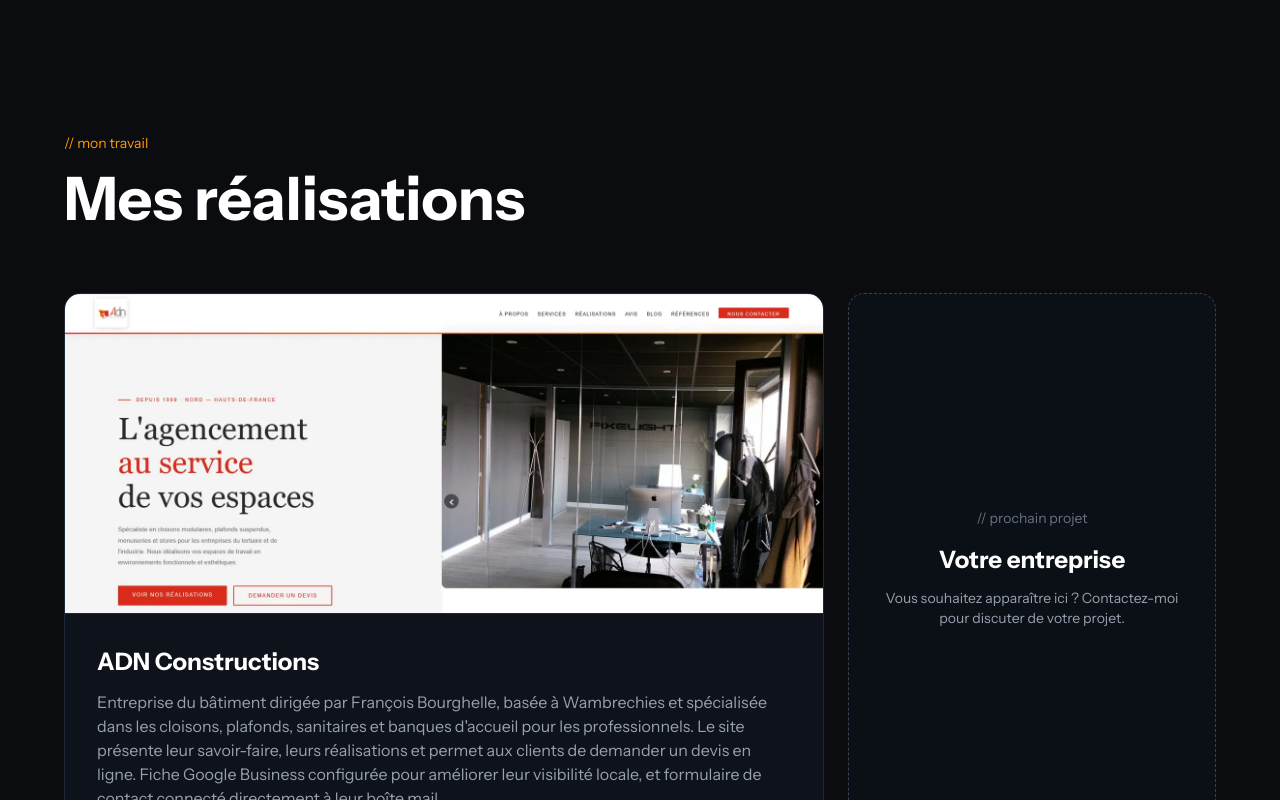
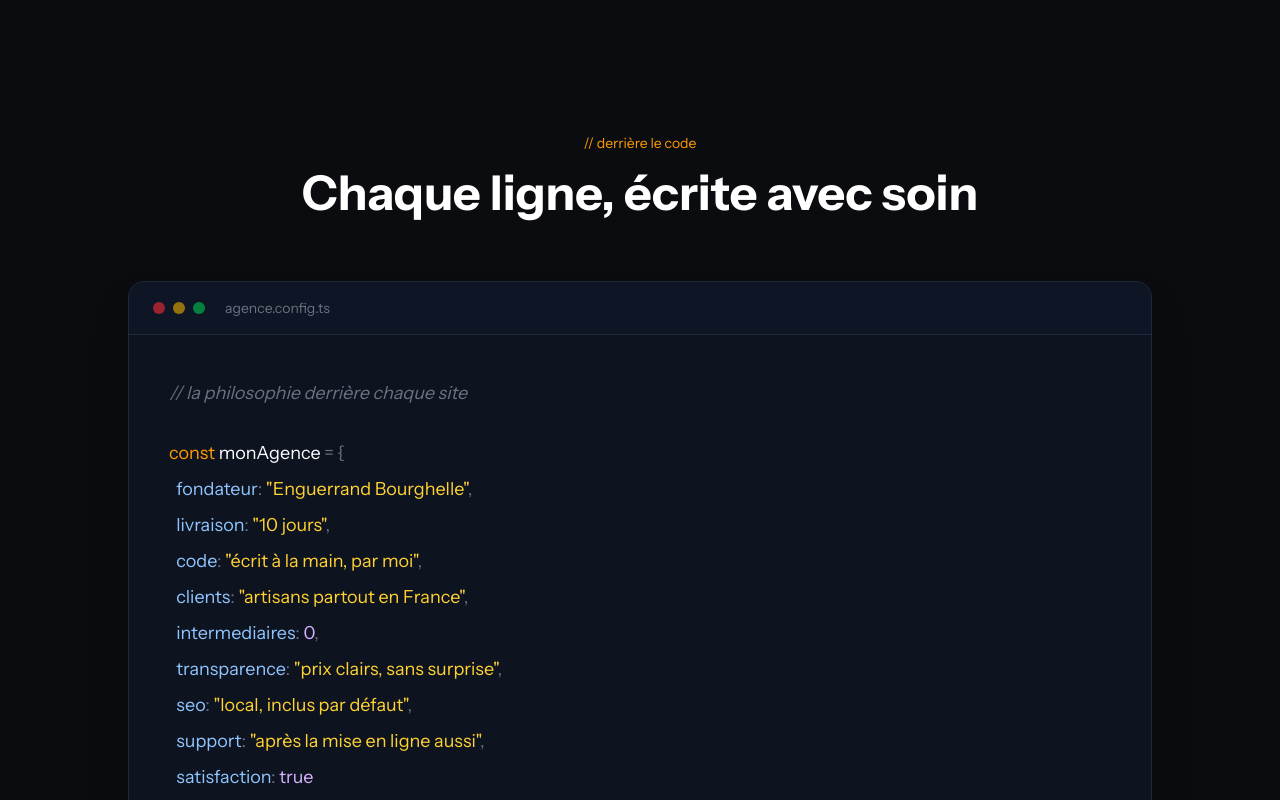
Before and after one commit to enguerrandbourghelle/agence-demo, a Next.js app: page / in a window 1280 px wide. Shown: the part 3180-3980 px from the top of the page. Built offline with nearby package versions, Linux system fonts and the light colour scheme.

Commit message:
feat: section signature code interactif ajoutee et agrandie

```diff
--- a/app/page.tsx
+++ b/app/page.tsx
@@ -6,6 +6,7 @@ import PromoOffre from "../components/PromoOffre";
 import Stats from "../components/Stats";
 import Services from "../components/Services";
 import APropos from "../components/APropos";
+import CodeSignature from "../components/CodeSignature";
 import Portfolio from "../components/Portfolio";
 import Tarifs from "../components/Tarifs";
 import Temoignages from "../components/Temoignages";
@@ -95,6 +96,7 @@ export default function Home() {
           <Stats />
           <Services />
           <APropos />
+          <CodeSignature />
           <Portfolio />
           <Tarifs />
           <Temoignages />
--- /dev/null
+++ b/components/CodeSignature.tsx
@@ -0,0 +1,93 @@
+"use client";
+import { useEffect, useRef, useState } from "react";
+import AnimatedSection from "./AnimatedSection";
+
+type Token = { t: string; c: string };
+const line = (tokens: Token[]) => tokens;
+
+const codeLines: Token[][] = [
+  line([{ t: "// la philosophie derrière chaque site", c: "text-gray-500 italic" }]),
+  line([{ t: "" , c: "" }]),
+  line([{ t: "const", c: "text-amber-500" }, { t: " monAgence", c: "text-white" }, { t: " = {", c: "text-gray-500" }]),
+  line([{ t: "  fondateur", c: "text-blue-300" }, { t: ": ", c: "text-gray-500" }, { t: "\"Enguerrand Bourghelle\"", c: "text-amber-300" }, { t: ",", c: "text-gray-500" }]),
+  line([{ t: "  livraison", c: "text-blue-300" }, { t: ": ", c: "text-gray-500" }, { t: "\"10 jours\"", c: "text-amber-300" }, { t: ",", c: "text-gray-500" }]),
+  line([{ t: "  code", c: "text-blue-300" }, { t: ": ", c: "text-gray-500" }, { t: "\"écrit à la main, par moi\"", c: "text-amber-300" }, { t: ",", c: "text-gray-500" }]),
+  line([{ t: "  clients", c: "text-blue-300" }, { t: ": ", c: "text-gray-500" }, { t: "\"artisans partout en France\"", c: "text-amber-300" }, { t: ",", c: "text-gray-500" }]),
+  line([{ t: "  intermediaires", c: "text-blue-300" }, { t: ": ", c: "text-gray-500" }, { t: "0", c: "text-purple-300" }, { t: ",", c: "text-gray-500" }]),
+  line([{ t: "  transparence", c: "text-blue-300" }, { t: ": ", c: "text-gray-500" }, { t: "\"prix clairs, sans surprise\"", c: "text-amber-300" }, { t: ",", c: "text-gray-500" }]),
+  line([{ t: "  seo", c: "text-blue-300" }, { t: ": ", c: "text-gray-500" }, { t: "\"local, inclus par défaut\"", c: "text-amber-300" }, { t: ",", c: "text-gray-500" }]),
+  line([{ t: "  support", c: "text-blue-300" }, { t: ": ", c: "text-gray-500" }, { t: "\"après la mise en ligne aussi\"", c: "text-amber-300" }, { t: ",", c: "text-gray-500" }]),
+  line([{ t: "  satisfaction", c: "text-blue-300" }, { t: ": ", c: "text-gray-500" }, { t: "true", c: "text-purple-300" }]),
+  line([{ t: "};", c: "text-gray-500" }]),
+  line([{ t: "" , c: "" }]),
+  line([{ t: "export default", c: "text-amber-500" }, { t: " monAgence", c: "text-white" }, { t: ";", c: "text-gray-500" }]),
+];
+
+export default function CodeSignature() {
+  const [visibleCount, setVisibleCount] = useState(0);
+  const sectionRef = useRef<HTMLDivElement>(null);
+  const started = useRef(false);
+
+  const totalTokens = codeLines.reduce((sum, l) => sum + l.length, 0);
+
+  useEffect(() => {
+    const observer = new IntersectionObserver(
+      ([entry]) => {
+        if (entry.isIntersecting && !started.current) {
+          started.current = true;
+          let count = 0;
+          const timer = setInterval(() => {
+            count++;
+            setVisibleCount(count);
+            if (count >= totalTokens) clearInterval(timer);
+          }, 55);
+        }
+      },
+      { threshold: 0.3 }
+    );
+    if (sectionRef.current) observer.observe(sectionRef.current);
+    return () => observer.disconnect();
+  }, [totalTokens]);
+
+  let tokenIndex = 0;
+
+  return (
+    <section className="py-24 px-6 md:px-16">
+      <div className="max-w-5xl mx-auto">
+        <AnimatedSection>
+          <p className="font-mono text-sm text-amber-500 mb-4 text-center">{"// derrière le code"}</p>
+          <h2 className="font-serif text-4xl md:text-5xl font-bold text-center mb-16 text-white">
+            Chaque ligne, écrite avec soin
+          </h2>
+        </AnimatedSection>
+        <div ref={sectionRef}>
+          <div className="bg-gray-900/70 border border-gray-800 rounded-2xl overflow-hidden shadow-2xl">
+            <div className="flex items-center gap-2 px-6 py-4 border-b border-gray-800 bg-gray-900/50">
+              <div className="w-3 h-3 rounded-full bg-red-500/60" />
+              <div className="w-3 h-3 rounded-full bg-yellow-500/60" />
+              <div className="w-3 h-3 rounded-full bg-green-500/60" />
+              <span className="font-mono text-sm text-gray-500 ml-3">agence.config.ts</span>
+            </div>
+            <div className="p-8 md:p-10 font-mono text-base md:text-lg leading-loose overflow-x-auto">
+              {codeLines.map((tokens, li) => (
+                <div key={li} className="whitespace-pre min-h-6">
+                  {tokens.map((tok, ti) => {
+                    const idx = tokenIndex;
+                    tokenIndex++;
+                    const show = idx < visibleCount;
+                    return (
+                      <span key={ti} className={`${tok.c} transition-opacity duration-150 ${show ? "opacity-100" : "opacity-0"}`}>
+                        {tok.t}
+                      </span>
+                    );
+                  })}
+                </div>
+              ))}
+              <span className={`inline-block w-2.5 h-5 bg-amber-500 ml-1 ${visibleCount < totalTokens ? "animate-pulse" : "opacity-0"}`} />
+            </div>
+          </div>
+        </div>
+      </div>
+    </section>
+  );
+}
```
